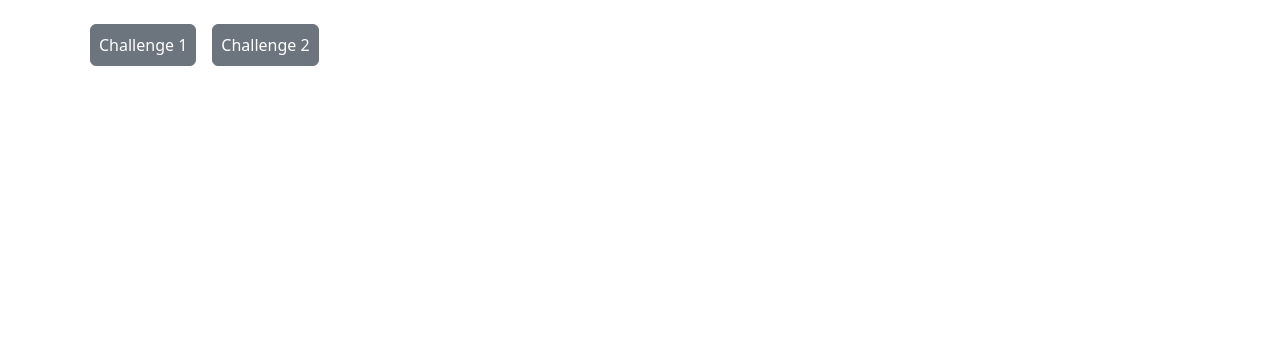
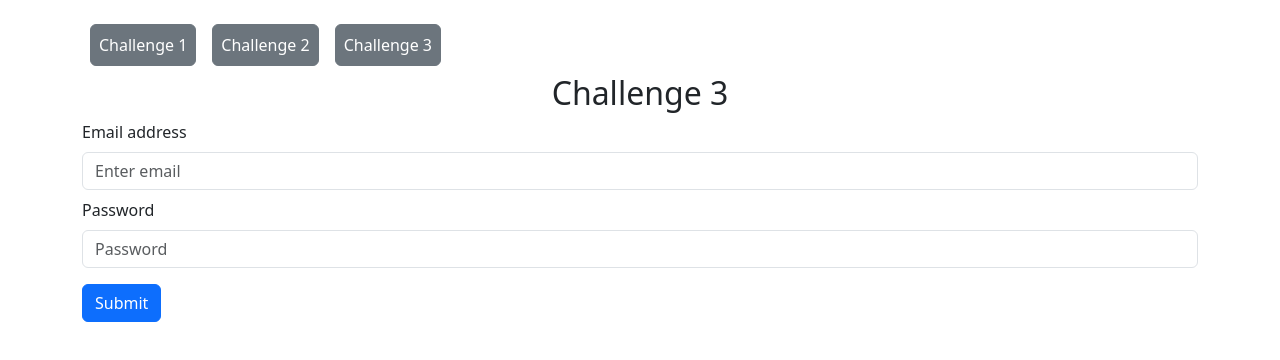
Before and after one commit to Vineeth543/rxjs-challenges, an Angular app: page /challenge3 in a window 1280 px wide. Before the commit this address led to /. Shown: the top 360 px of the page. Built offline with nearby package versions, Linux system fonts and the light colour scheme.

Commit message:
challenge 3 finished

```diff
--- a/src/app/app-routing.module.ts
+++ b/src/app/app-routing.module.ts
@@ -2,10 +2,12 @@ import { NgModule } from '@angular/core';
 import { RouterModule, Routes } from '@angular/router';
 import { Challenge1Component } from './challenge1/challenge1.component';
 import { Challenge2Component } from './challenge2/challenge2.component';
+import { Challenge3Component } from './challenge3/challenge3.component';
 
 const routes: Routes = [
   { path: 'challenge1', component: Challenge1Component },
   { path: 'challenge2', component: Challenge2Component },
+  { path: 'challenge3', component: Challenge3Component },
 ];
 
 @NgModule({
@@ -14,4 +16,8 @@ const routes: Routes = [
 })
 export class AppRoutingModule {}
 
-export const routingComponents = [Challenge1Component, Challenge2Component];
+export const routingComponents = [
+  Challenge1Component,
+  Challenge2Component,
+  Challenge3Component,
+];
--- a/src/app/app.component.ts
+++ b/src/app/app.component.ts
@@ -15,5 +15,9 @@ export class AppComponent {
       name: 'Challenge 2',
       path: 'challenge2',
     },
+    {
+      name: 'Challenge 3',
+      path: 'challenge3',
+    },
   ];
 }
--- a/src/app/app.module.ts
+++ b/src/app/app.module.ts
@@ -1,11 +1,12 @@
 import { NgModule } from '@angular/core';
+import { FormsModule } from '@angular/forms';
 import { AppComponent } from './app.component';
 import { BrowserModule } from '@angular/platform-browser';
 import { AppRoutingModule, routingComponents } from './app-routing.module';
 
 @NgModule({
   declarations: [AppComponent, routingComponents],
-  imports: [BrowserModule, AppRoutingModule],
+  imports: [BrowserModule, AppRoutingModule, FormsModule],
   providers: [],
   bootstrap: [AppComponent],
 })
--- /dev/null
+++ b/src/app/challenge3/animation.ts
@@ -0,0 +1,12 @@
+import { animate, style, transition, trigger } from '@angular/animations';
+
+export const COLLAPSE = trigger('collapse', [
+  transition(':enter', [
+    style({ height: 0, opacity: 0 }),
+    animate('.2s', style({ height: '*', opacity: 1 })),
+  ]),
+  transition(':leave', [
+    style({ height: '*' }),
+    animate('.2s', style({ height: 0, opacity: 0 })),
+  ]),
+]);
--- /dev/null
+++ b/src/app/challenge3/challenge3.component.html
@@ -0,0 +1,36 @@
+<h2 class="text-center">Challenge 3</h2>
+<form #userlogin="ngForm" class="d-flex flex-column">
+  <label>Email address</label>
+  <input
+    type="email"
+    class="form-control my-2"
+    placeholder="Enter email"
+    ngModel
+    name="username"
+    #username="ngModel"
+    required
+  />
+  <label>Password</label>
+  <input
+    type="password"
+    class="form-control my-2"
+    placeholder="Password"
+    ngModel
+    name="password"
+    #password="ngModel"
+    required
+  />
+  <ng-template #submitBtn>
+    <button
+      class="btn btn-primary my-2"
+      [disabled]="disabled$ | async"
+      (click)="submit$.next(userlogin.value.username); userlogin.reset()"
+    >
+      Submit
+    </button>
+  </ng-template>
+</form>
+<div *ngIf="error$ | async as error" class="error" [@collapse]>
+  Login failed!
+</div>
+<h2 *ngIf="user$ | async as user; else submitBtn">Welcome, {{ user }}</h2>
--- /dev/null
+++ b/src/app/challenge3/challenge3.component.less
@@ -0,0 +1,7 @@
+.error {
+  background: rgba(255, 0, 0, 0.2);
+  color: rgb(150, 0, 0);
+  padding: 0 12px;
+  line-height: 42px;
+  border-radius: 8px;
+}
--- /dev/null
+++ b/src/app/challenge3/challenge3.component.ts
@@ -0,0 +1,51 @@
+import { Component } from '@angular/core';
+import {
+  of,
+  tap,
+  share,
+  retry,
+  timer,
+  mapTo,
+  repeat,
+  Subject,
+  switchMap,
+  startWith,
+  catchError,
+  switchMapTo,
+  ignoreElements,
+} from 'rxjs';
+import { COLLAPSE } from './animation';
+import { LoginService } from './login.service';
+
+@Component({
+  selector: 'app-challenge3',
+  templateUrl: './challenge3.component.html',
+  styleUrls: ['./challenge3.component.less'],
+  animations: [COLLAPSE],
+})
+export class Challenge3Component {
+  constructor(private loginservice: LoginService) {}
+
+  submit$ = new Subject<void>();
+
+  request$ = this.submit$.pipe(
+    tap((data) => (this.loginservice.username = String(data))),
+    switchMapTo(this.loginservice.pipe(startWith(''))),
+    share()
+  );
+
+  user$ = this.request$.pipe(retry());
+
+  error$ = this.request$.pipe(
+    ignoreElements(),
+    catchError((e) => of(e)),
+    repeat(),
+    switchMap((e) => timer(5000).pipe(startWith(e)))
+  );
+
+  disabled$ = this.request$.pipe(
+    mapTo(true),
+    catchError(() => of(false)),
+    repeat()
+  );
+}
--- /dev/null
+++ b/src/app/challenge3/login.service.ts
@@ -0,0 +1,25 @@
+import { Injectable } from '@angular/core';
+import { delay, map, Observable, of, tap } from 'rxjs';
+
+@Injectable({
+  providedIn: 'root',
+})
+export class LoginService extends Observable<string> {
+  username: string = '';
+  constructor() {
+    super((subscriber) =>
+      of(Math.random())
+        .pipe(
+          tap(() => console.log('Login Requested.')),
+          delay(1000),
+          map((response) => {
+            if (response < 0.5) {
+              throw new Error('Login failed!');
+            }
+            return this.username;
+          })
+        )
+        .subscribe(subscriber)
+    );
+  }
+}
--- a/src/index.html
+++ b/src/index.html
@@ -2,7 +2,7 @@
 <html lang="en">
   <head>
     <meta charset="utf-8" />
-    <title>RxjsChallenge</title>
+    <title>Rxjs Challenge</title>
     <base href="/" />
     <meta name="viewport" content="width=device-width, initial-scale=1" />
     <link rel="icon" type="image/x-icon" href="favicon.ico" />
```
